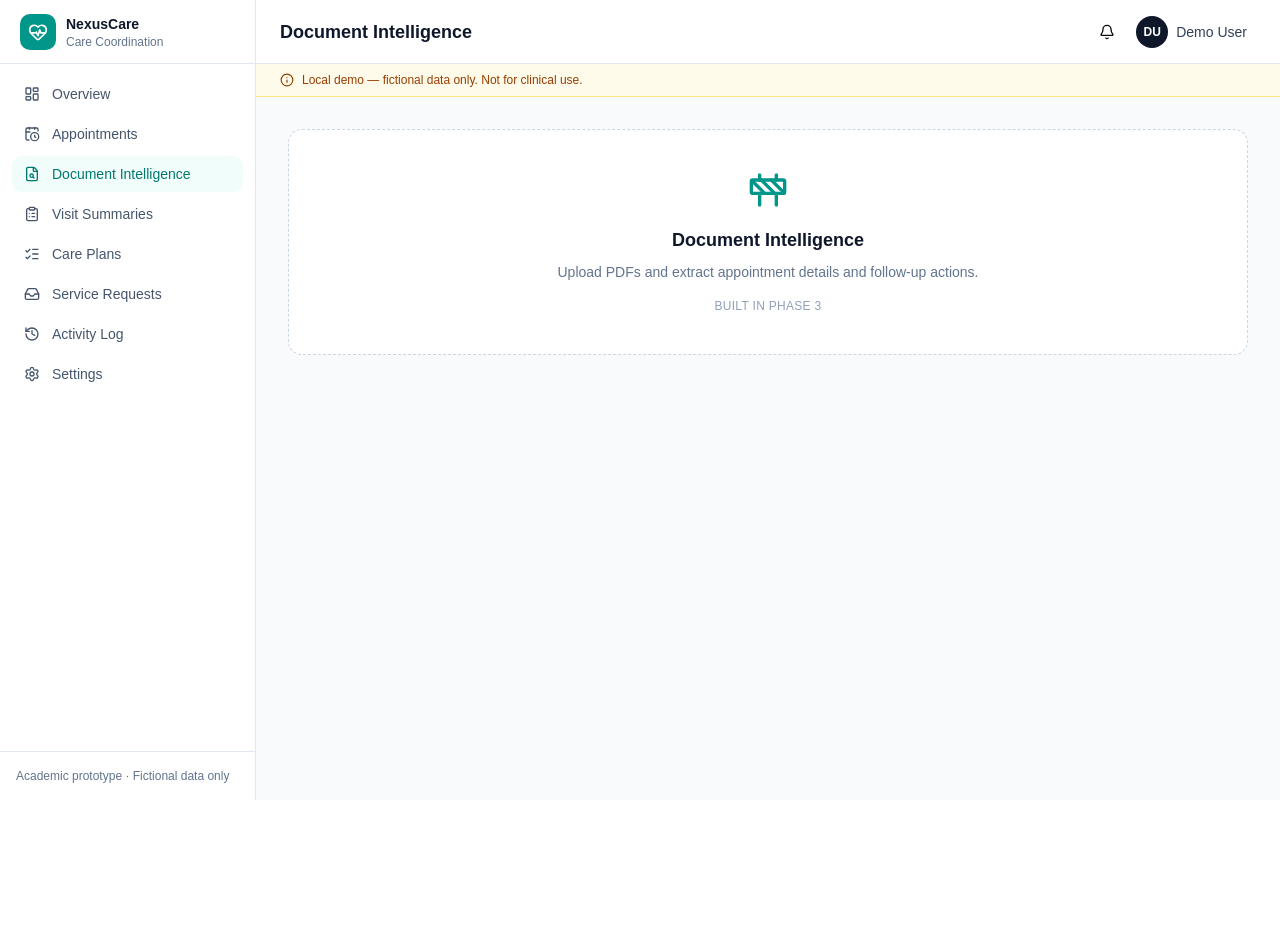
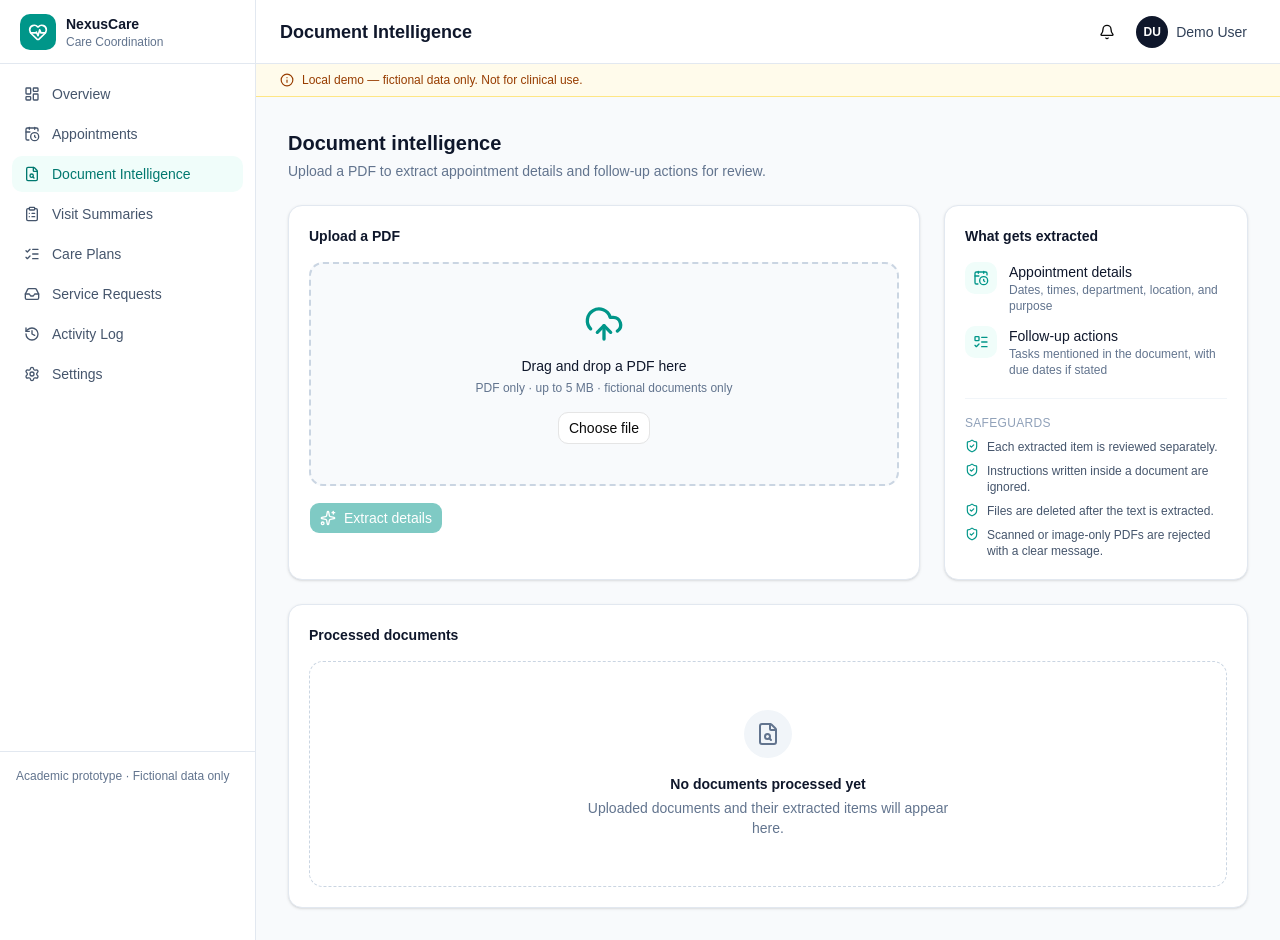
Before and after one commit to abhinendra9792/NexusCare, a React (Vite) app in the folder frontend/: page /documents in a window 1280 px wide. Before the commit the page ends 800 px from the top, so only its background shows below. Built offline with nearby package versions, Linux system fonts and the light colour scheme; no server answers.

Commit message:
Checkpoint 3: documents page

```diff
--- a/frontend/src/pages/DocumentsPage.tsx
+++ b/frontend/src/pages/DocumentsPage.tsx
@@ -1,5 +1,68 @@
-import { PagePlaceholder } from "@/components/shared/PagePlaceholder"
+import { CalendarClock, FileSearch, ListTodo, ShieldCheck } from "lucide-react"
+import { EmptyState } from "@/components/shared/EmptyState"
+import { PageHeader } from "@/components/shared/PageHeader"
+import { Panel } from "@/components/shared/Panel"
+import { PdfUploader } from "@/features/documents/PdfUploader"
+
+const extracted = [
+  { icon: CalendarClock, title: "Appointment details", description: "Dates, times, department, location, and purpose" },
+  { icon: ListTodo, title: "Follow-up actions", description: "Tasks mentioned in the document, with due dates if stated" },
+]
+
+const safeguards = [
+  "Each extracted item is reviewed separately.",
+  "Instructions written inside a document are ignored.",
+  "Files are deleted after the text is extracted.",
+  "Scanned or image-only PDFs are rejected with a clear message.",
+]
 
 export default function DocumentsPage() {
-  return <PagePlaceholder title="Document Intelligence" description="Upload PDFs and extract appointment details and follow-up actions." />
+  return (
+    <div className="space-y-6">
+      <PageHeader
+        title="Document intelligence"
+        description="Upload a PDF to extract appointment details and follow-up actions for review."
+      />
+
+      <div className="grid grid-cols-1 gap-6 lg:grid-cols-3">
+        <Panel title="Upload a PDF" className="lg:col-span-2">
+          <PdfUploader />
+        </Panel>
+
+        <Panel title="What gets extracted">
+          <ul className="space-y-3">
+            {extracted.map(({ icon: Icon, title, description }) => (
+              <li key={title} className="flex gap-3">
+                <span className="flex h-8 w-8 shrink-0 items-center justify-center rounded-lg bg-teal-50 text-teal-600">
+                  <Icon className="h-4 w-4" aria-hidden="true" />
+                </span>
+                <div>
+                  <p className="text-sm font-medium text-slate-900">{title}</p>
+                  <p className="text-xs text-slate-500">{description}</p>
+                </div>
+              </li>
+            ))}
+          </ul>
+
+          <div className="mt-5 space-y-2 border-t border-slate-100 pt-4">
+            <p className="text-xs font-medium uppercase tracking-wide text-slate-400">Safeguards</p>
+            {safeguards.map((item) => (
+              <p key={item} className="flex gap-2 text-xs text-slate-600">
+                <ShieldCheck className="h-3.5 w-3.5 shrink-0 text-teal-600" aria-hidden="true" />
+                {item}
+              </p>
+            ))}
+          </div>
+        </Panel>
+      </div>
+
+      <Panel title="Processed documents">
+        <EmptyState
+          icon={FileSearch}
+          title="No documents processed yet"
+          description="Uploaded documents and their extracted items will appear here."
+        />
+      </Panel>
+    </div>
+  )
 }
```
